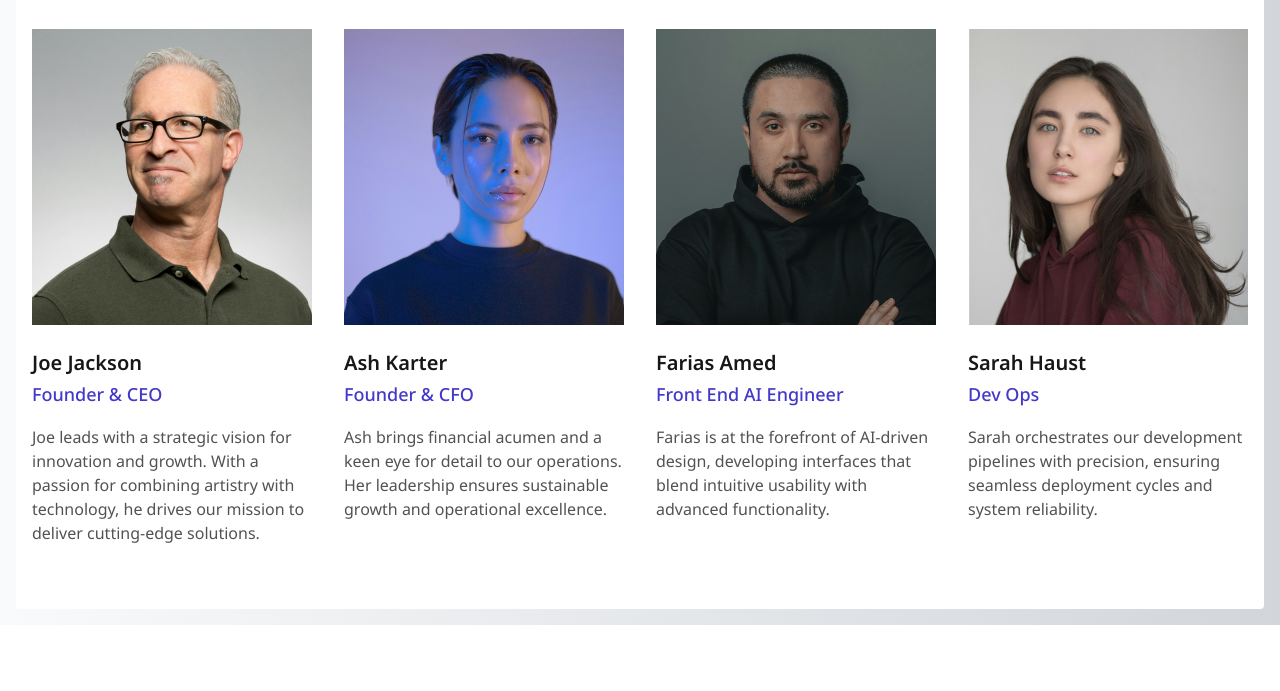
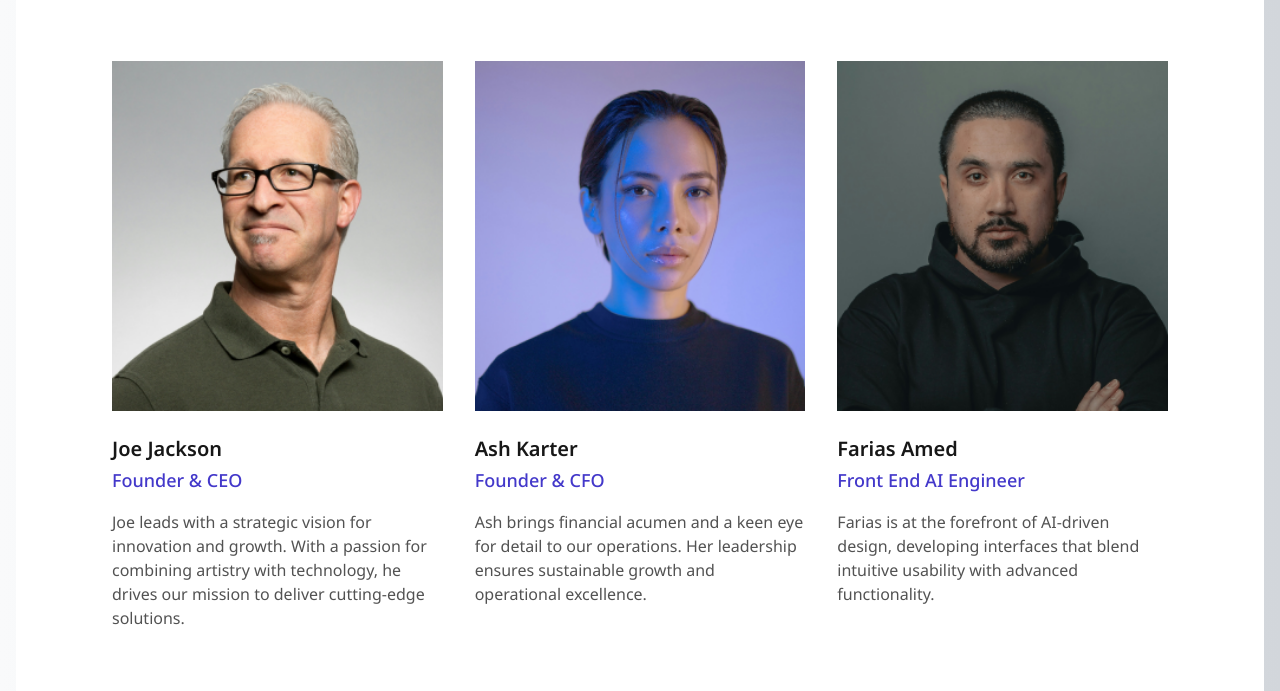
Before and after one commit to Bobstyle23/team-section, a plain HTML site: page index.html in a window 1280 px wide. Shown: the part 247-938 px from the top of the page. Before the commit the page ends 872 px from the top, so only its background shows below. Drawn offline with Linux system fonts and the light colour scheme.

Commit message:
Complete desktop version

```diff
--- a/styles/abstracts/_placeholders.scss
+++ b/styles/abstracts/_placeholders.scss
@@ -1,7 +1,6 @@
 %flexbox {
   display: flex;
   flex-direction: column;
-  align-items: center;
   justify-content: center;
 }
 
--- a/styles/layout/_main.scss
+++ b/styles/layout/_main.scss
@@ -10,3 +10,9 @@
     padding: 6.4rem 1.6rem;
   }
 }
+
+@include respond-to($breakpoint-desktops) {
+  .main {
+    padding: 9.6rem 6.4rem;
+  }
+}
--- a/styles/layout/_profiles.scss
+++ b/styles/layout/_profiles.scss
@@ -11,3 +11,9 @@
     row-gap: 6.4rem;
   }
 }
+
+@include respond-to($breakpoint-desktops) {
+  .profiles {
+    padding: 0 3.2rem;
+  }
+}
```
Also changed, not shown: styles/main.css, 1 other file.
